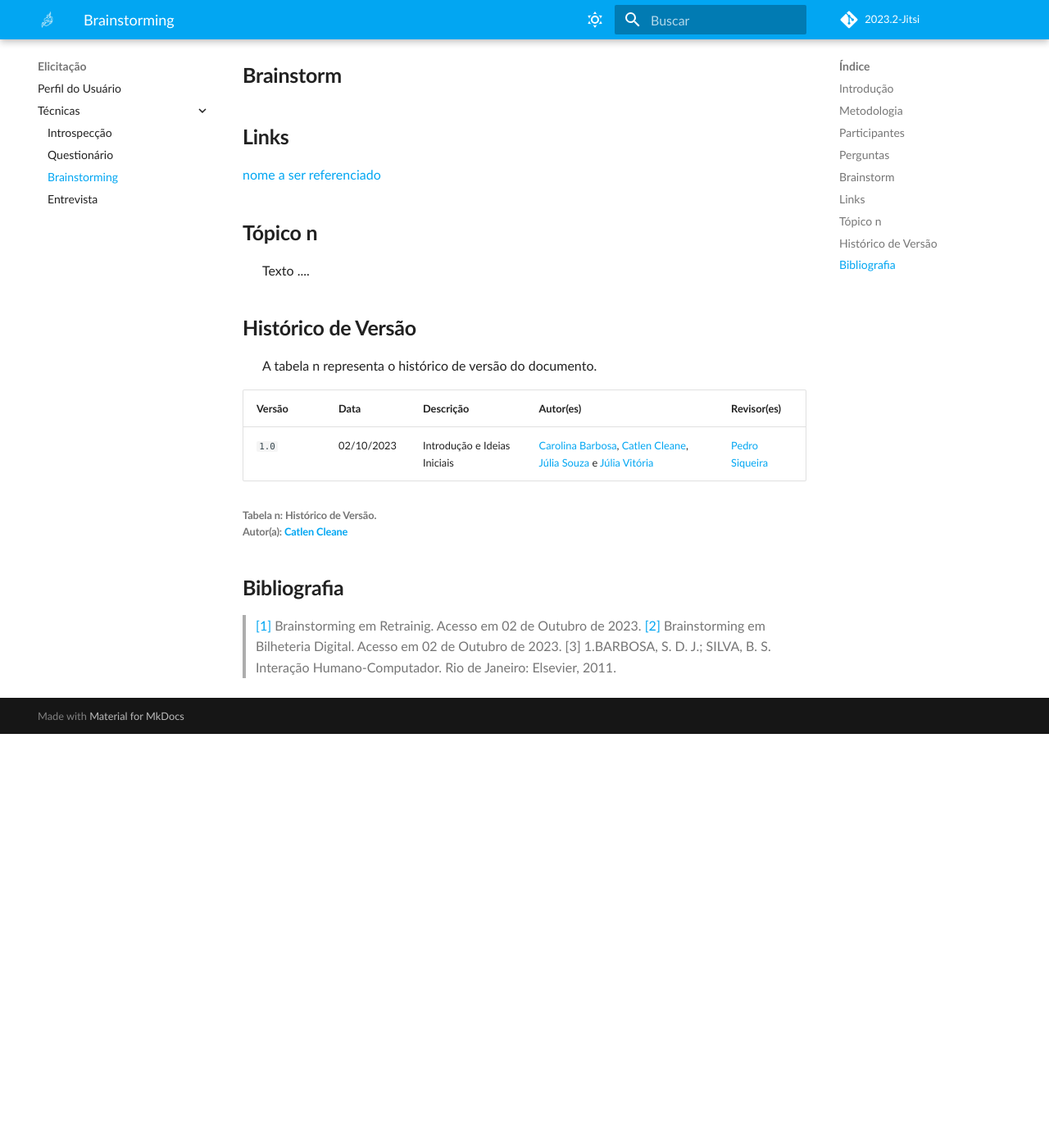
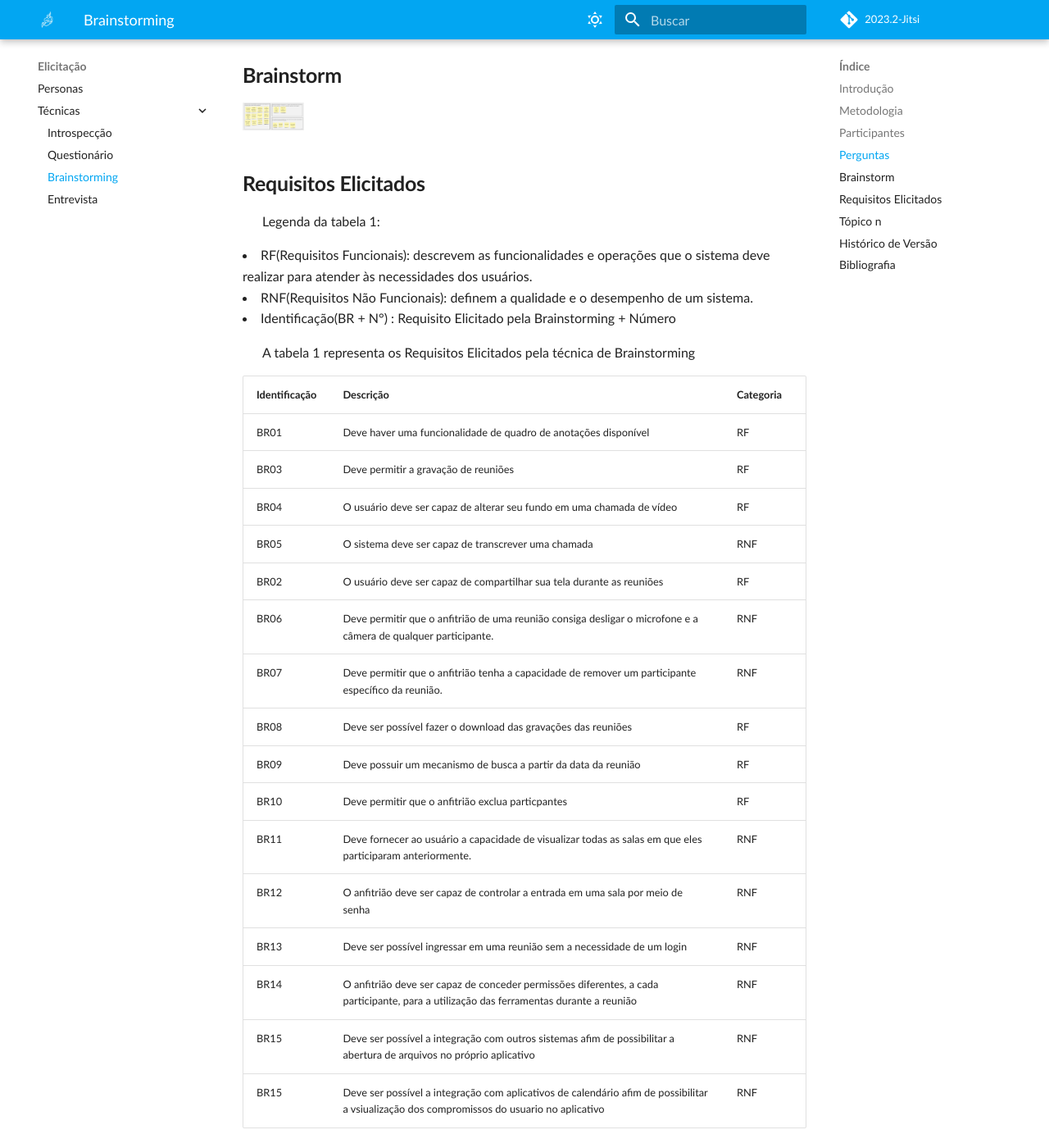
Before and after one commit to Requisitos-de-Software/2023.2-Jitsi, an MkDocs documentation site: the page built from docs/Elicitação/brainstorming.md, in a window 1280 px wide and 1400 px high, scrolled down 1388 px. Shown: the whole window at 82% size. Built offline with MkDocs 1.6.1 and Material for MkDocs 9.7.7, drawn with Linux system fonts in a browser that asks for light colours; some web fonts are replaced; comment, search, counter and statistics services are not loaded; before the commit the page ends 2283 px from its top, so only the background shows below that; some of the changed text lies outside the part shown.

Commit message:
elicitando requisitos do brainstorming

```diff
--- a/docs/Elicitação/brainstorming.md
+++ b/docs/Elicitação/brainstorming.md
@@ -53,10 +53,41 @@
 
 ## **Brainstorm**
 
+<img src= "https://raw.githubusercontent.com/Requisitos-de-Software/2023.2-Jitsi/main/docs/assets/Brainstorm.jpg" alt="Brainstorm" width=75px>
 
-## **Links**
+## **Requisitos Elicitados**
 <p align="justify">
-<a href="link de referência">nome a ser referenciado</a>
+&emsp;&emsp;Legenda da tabela 1:
+<li> RF(Requisitos Funcionais): descrevem as funcionalidades e operações que o sistema deve realizar para atender às necessidades dos usuários. </li>
+<li> RNF(Requisitos Não Funcionais): definem a qualidade e o desempenho de um sistema. </li>
+<li> Identificação(BR + N°) : Requisito Elicitado pela Brainstorming + Número
+</p>
+<p align="justify">
+&emsp;&emsp;A tabela 1 representa os Requisitos Elicitados pela técnica de Brainstorming
+</p>
+
+| Identificação  | Descrição  | Categoria |
+|-----|---------------------------------------------------------|-------|
+|BR01| Deve haver uma funcionalidade de quadro de anotações disponível  | RF |
+|BR03| Deve permitir a gravação de reuniões  | RF |
+|BR04| O usuário deve ser capaz de alterar seu fundo em uma chamada de vídeo | RF |
+|BR05| O sistema deve ser capaz de transcrever uma chamada| RNF|
+|BR02| O usuário deve ser capaz de compartilhar sua tela durante as reuniões | RF|
+|BR06| Deve permitir que o anfitrião de uma reunião consiga desligar o microfone e a câmera de qualquer participante. |RNF|
+|BR07| Deve permitir que o anfitrião tenha a capacidade de remover um participante específico da reunião. | RNF|
+|BR08| Deve ser possível fazer o download das gravações das reuniões| RF|
+|BR09|Deve possuir um mecanismo de busca a partir da data da reunião| RF|
+|BR10| Deve permitir que o anfitrião exclua particpantes | RF|
+|BR11| Deve fornecer ao usuário a capacidade de visualizar todas as salas em que eles participaram anteriormente. | RNF |
+|BR12| O anfitrião deve ser capaz de controlar a entrada em uma sala por meio de senha| RNF|
+|BR13| Deve ser possível ingressar em uma reunião sem a necessidade de um login | RNF |
+|BR14| O anfitrião deve ser capaz de conceder permissões diferentes, a cada participante, para a utilização das ferramentas durante a reunião | RNF |
+|BR15| Deve ser possível a integração com outros sistemas afim de possibilitar a abertura de arquivos no próprio aplicativo| RNF |
+|BR15| Deve ser possível a integração com aplicativos de calendário afim de possibilitar a vsiualização dos compromissos do usuario no aplicativo| RNF |
+
+<h6 align = "center"> Tabela 03: Requisitos Elicitados
+<br> Autor(a): <a href="https://github.com/fulanodetal"><a href="https://github.com/catlenc">Catlen Cleane</a></h6>
+</center>
 </p>
 
 ## **Tópico n**
--- a/mkdocs.yml
+++ b/mkdocs.yml
@@ -40,7 +40,7 @@ nav:
     - Heatmap: Planejamento/heatmap.md
     - Metodologias: Planejamento/metodologias.md
   - Elicitação:
-    - Perfil do Usuário: Elicitação/Personas.md
+    - Personas: Elicitação/Personas.md
     - Técnicas:
       - Introspecção: Elicitação/Introspecção.md
       - Questionário: Elicitação/questionario.md
```
Also changed, not shown: docs/Elicitação/Introspecção.md (+1 -1 lines), docs/Elicitação/questionario.md (+1 -1 lines), docs/assets/Brainstorm.jpg.
